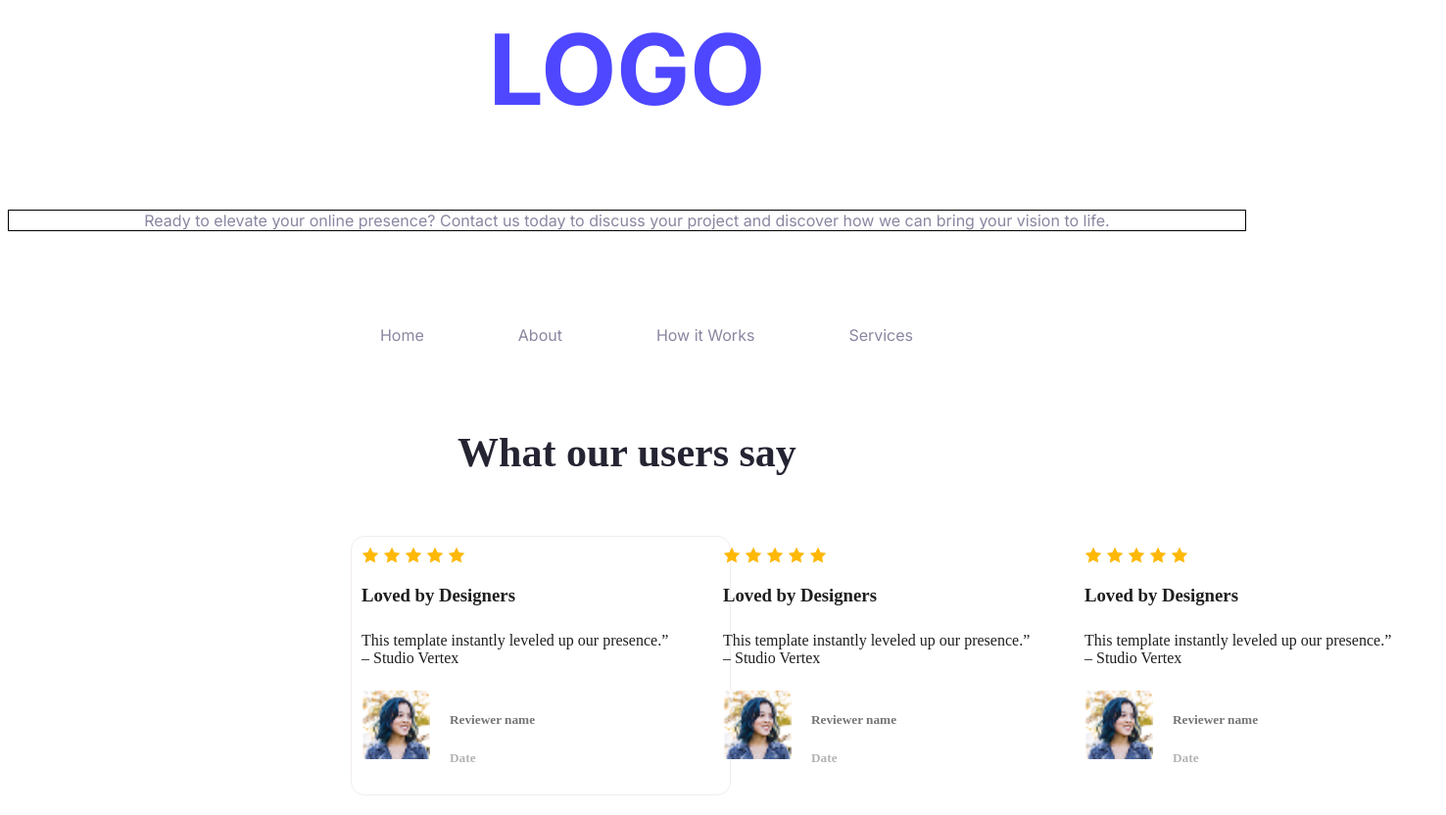
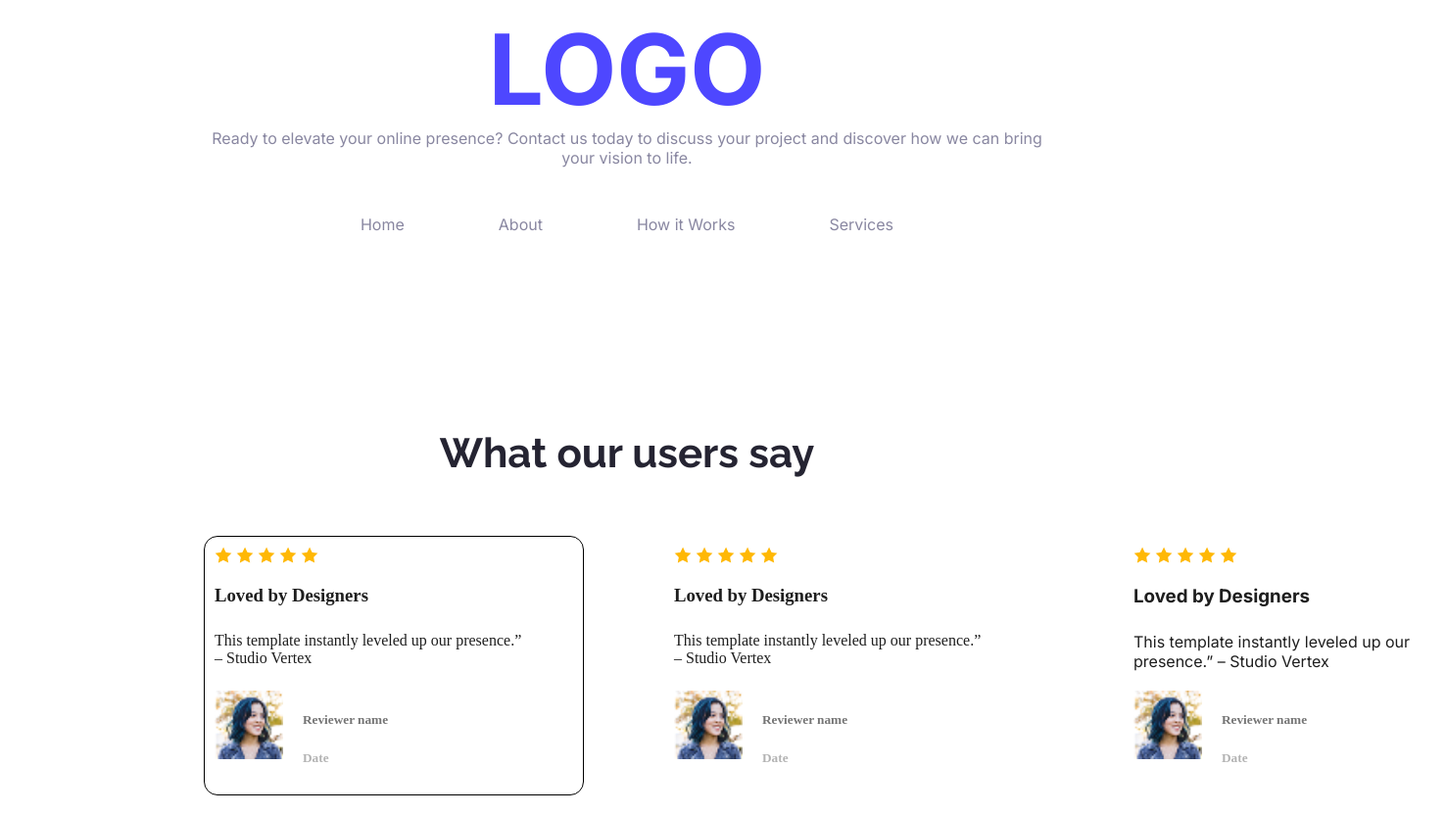
Before and after one commit to MDnurulIslam27/B12A01-landing-launchpad-new, a plain HTML site: page index.html in a window 1280 px wide. Shown: the part 2540-3372 px from the top of the page at 98% size, 1476 px wide, since content can reach past the window. Drawn offline with Linux system fonts and the light colour scheme.

Commit message:
new-card-4

```diff
--- a/index.html
+++ b/index.html
@@ -91,7 +91,7 @@
            </ul>
            </div>
            </div class="card-section">
-           <div> <h2 class="card-about">What our users say</h2></div>
+           <div> <h2 class="card-about raleway-normal">What our users say</h2></div>
 
            <div class="card-container">
             <div class="card">
@@ -132,14 +132,14 @@
               </div>
 
             </div>
-            <div class="card">
+            <div class="card ">
               <img src="./Assets/icon-star.png" alt="">
               <img src="./Assets/icon-star.png" alt="">
               <img src="./Assets/icon-star.png" alt="">
               <img src="./Assets/icon-star.png" alt="">
               <img src="./Assets/icon-star.png" alt="">
-              <h3 class="card-title">Loved by Designers</h3>
-              <p class="card-description">This template instantly leveled up our presence.” – Studio Vertex</p>
+              <h3 class="card-title inter-normal">Loved by Designers</h3>
+              <p class="card-description inter-normal">This template instantly leveled up our presence.” – Studio Vertex</p>
               <div class="card-footer">
                 <img  class="image"  src="./Assets/avatar.png" alt="">
                 <div class="footer-2">
--- a/landing.css
+++ b/landing.css
@@ -228,20 +228,24 @@ div ul li a{
     font-weight: 900px;
     font-size: 100px;
     margin-top: 104px;
+    margin-bottom: 0px;
 
 }
 .footer-description{
     color: rgba(137, 135, 161, 1);
     font-size: 16px;
     font-weight: 400px;
-    border: 1px solid black;
-    margin-top: 20px;
+    margin-top: 0px;
+    padding:0px 200px;
+    margin-bottom: 0px;
 
 
 }
 .link{
 
     font-size: 16px;
+    margin-top: 0px;
+    padding: 0px 0px;
 }
 .card-about{
     width: 1140px;
@@ -298,8 +302,9 @@ margin: 0px
 }
 .card-container{
     display: flex;
-    gap: 50px;
-    margin: 60px 0 20px 350px;
+    gap: 150px;
+    margin: 60px 0px 20px 200px;
+    border:1px solid black;
 }
 .all-button:hover{
     color: black;
```
